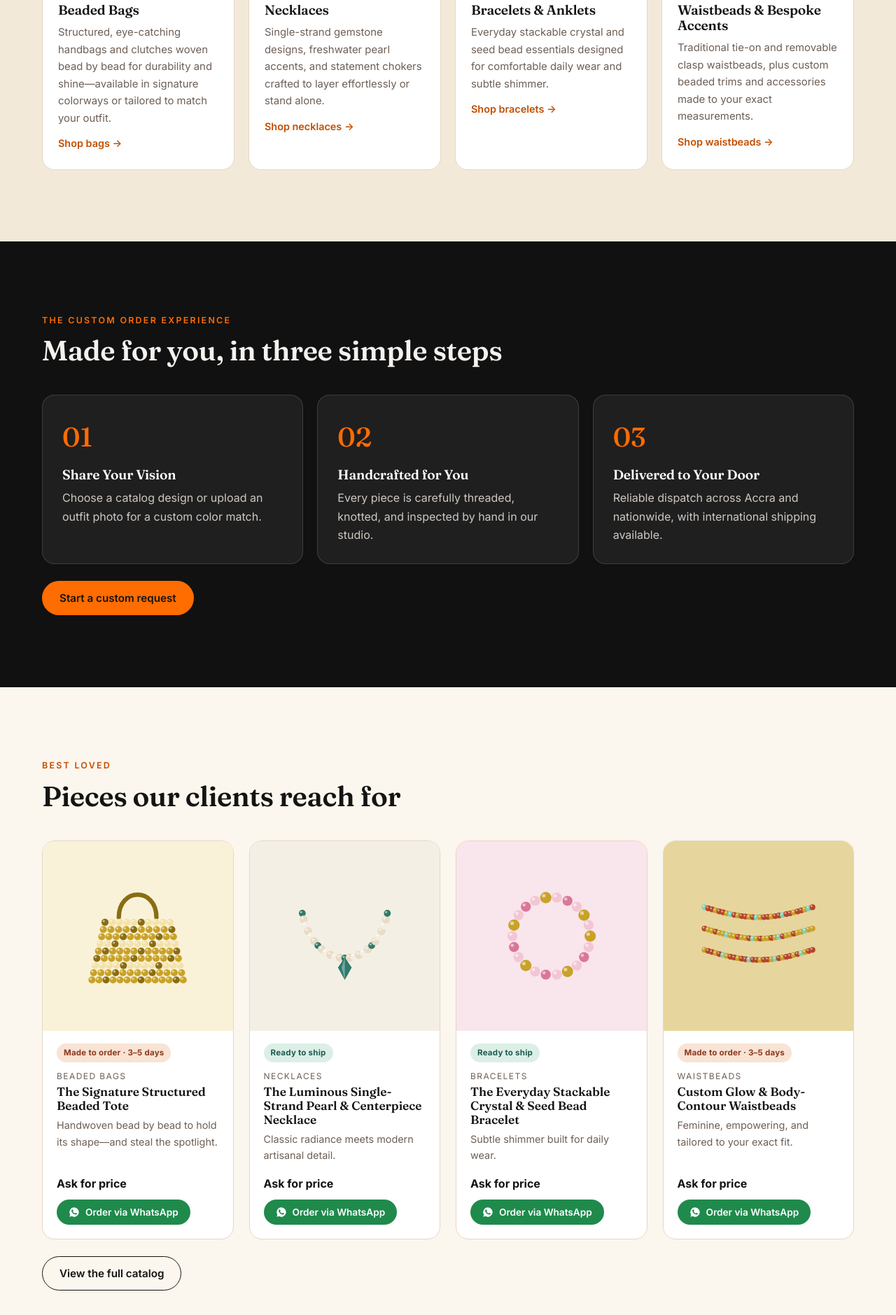
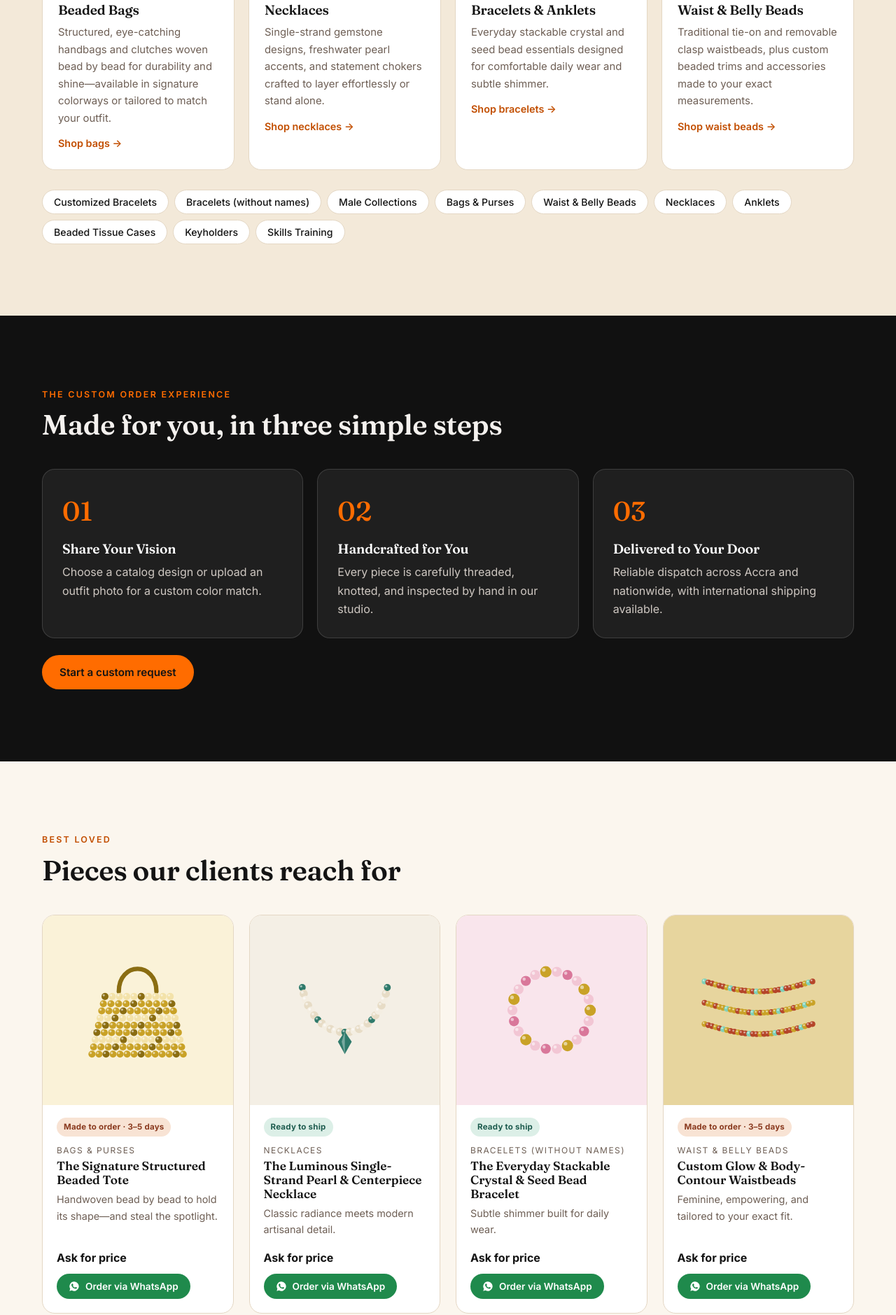
Before and after one commit to hwbutias/Jessy-s-Beads-Collection, a plain HTML site: page index.html in a window 1280 px wide. Shown: the part 1272-3151 px from the top of the page at 70% size. Drawn offline with Linux system fonts and the light colour scheme.

Commit message:
Match shop categories to WhatsApp catalog collections
Adds Customized Bracelets, Male Collections, Beaded Tissue Cases and
Keyholders, renames categories to match, links Skills Training to the
workshops page, and adds a name/letters field to the custom builder.

Co-Authored-By: Claude Opus 5.5 <noreply@anthropic.com>
Claude-Session: https://claude.ai/code/session_01UDzKTreDhPfKwv7FEds9k7

```diff
--- a/css/styles.css
+++ b/css/styles.css
@@ -140,6 +140,8 @@ p { margin: 0 0 1em; }
 .shop-toolbar { display: flex; flex-wrap: wrap; justify-content: space-between; gap: 16px; align-items: center; margin-bottom: 28px; }
 .chips { display: flex; flex-wrap: wrap; gap: 8px; }
 .chip { border: 1.5px solid var(--line); background: #fff; border-radius: 999px; padding: 8px 16px; font: 500 0.88rem var(--sans); cursor: pointer; color: var(--ink); }
+a.chip { text-decoration: none; display: inline-block; }
+a.chip:hover { border-color: var(--ink); }
 .chip[aria-pressed="true"] { background: var(--ink); color: var(--cream); border-color: var(--ink); }
 .select { padding: 10px 14px; border-radius: 12px; border: 1.5px solid var(--line); font: inherit; background: #fff; color: var(--ink); }
 .empty { grid-column: 1 / -1; color: var(--muted); }
--- a/index.html
+++ b/index.html
@@ -67,9 +67,10 @@
           </a>
           <a class="collection-card" href="shop.html#waistbeads">
             <div class="art" style="--tint:#f6e1d8" data-art="waistbeads" data-palette="#b5452a,#c9a227,#7fd1b9"></div>
-            <div><h3>Waistbeads &amp; Bespoke Accents</h3><p>Traditional tie-on and removable clasp waistbeads, plus custom beaded trims and accessories made to your exact measurements.</p><span class="more">Shop waistbeads →</span></div>
+            <div><h3>Waist &amp; Belly Beads</h3><p>Traditional tie-on and removable clasp waistbeads, plus custom beaded trims and accessories made to your exact measurements.</p><span class="more">Shop waist beads →</span></div>
           </a>
         </div>
+        <div class="chips" id="all-collections" style="margin-top:28px"></div>
       </div>
     </section>
 
--- a/js/main.js
+++ b/js/main.js
@@ -52,6 +52,7 @@
           <div>
             <p class="footer-title">Shop</p>
             ${Object.entries(CATEGORIES).map(([k, c]) => `<a href="shop.html#${k}">${c.label}</a>`).join("")}
+            <a href="workshops.html">Skills Training</a>
           </div>
           <div>
             <p class="footer-title">Help</p>
@@ -121,8 +122,29 @@
           out += bead(x, y, 5.6, (row + i) % 5 === 0 ? c(2) : c((row % 3 === 0) ? 1 : 0));
         }
       }
+    } else if (kind === "name") {
+      const n = 22;
+      for (let i = 0; i < n; i++) {
+        const t = (2 * Math.PI * i) / n;
+        if (i >= 3 && i <= 8) continue; // letter tiles sit at the bottom of the ring
+        out += bead(100 + 64 * Math.cos(t), 100 + 64 * Math.sin(t), 8, i % 4 === 0 ? c(2) : c(i % 2));
+      }
+      "YSSEJ".split("").forEach((ch, k) => { // placed right-to-left along the bottom, so it reads JESSY
+        const t = (2 * Math.PI * (3.5 + k)) / n, x = 100 + 64 * Math.cos(t), y = 100 + 64 * Math.sin(t);
+        out += `<rect x="${(x - 9).toFixed(1)}" y="${(y - 9).toFixed(1)}" width="18" height="18" rx="3" fill="#fff" stroke="${c(2)}" stroke-width="1.5"/>` +
+          `<text x="${x.toFixed(1)}" y="${(y + 4.5).toFixed(1)}" text-anchor="middle" font-family="Inter, sans-serif" font-weight="700" font-size="12" fill="${c(2)}">${ch}</text>`;
+      });
+    } else if (kind === "tissue") {
+      for (let row = 0; row < 8; row++) {
+        for (let i = 0; i < 13; i++) {
+          const x = 34 + i * 11, y = 74 + row * 11;
+          if (row === 0 && i >= 4 && i <= 8) continue; // tissue slot
+          out += bead(x, y, 5.4, (row + i) % 6 === 0 ? c(2) : c(row % 3 === 0 ? 1 : 0));
+        }
+      }
+      out += `<path d="M84 72 C88 48 112 48 116 72" fill="#fff" stroke="${c(2)}" stroke-width="1.5"/>`;
     } else {
-      // custom: keychain / charm cluster
+      // keyholder / charm cluster
       out += `<circle cx="100" cy="40" r="16" fill="none" stroke="${c(2)}" stroke-width="4"/>`;
       [[-34, 0], [0, 1], [34, 2]].forEach(([dx, k]) => {
         for (let i = 0; i < 9; i++) out += bead(100 + dx * (i / 8), 64 + i * 12, i === 8 ? 9 : 6, i === 8 ? c(k + 1) : c(k));
@@ -202,10 +224,12 @@
     const filters = $("#category-filters");
     filters.innerHTML = [["all", "All pieces"], ...Object.entries(CATEGORIES).map(([k, c]) => [k, c.label])]
       .map(([k, l]) => `<button class="chip" data-cat="${k}" aria-pressed="${k === cat}">${l}</button>`)
-      .join("");
+      .join("") + `<a class="chip" href="workshops.html">Skills Training →</a>`;
 
     function render() {
-      const items = PRODUCTS.filter((p) => (cat === "all" || p.category === cat) && (status === "all" || p.status === status));
+      const order = Object.keys(CATEGORIES);
+      const items = PRODUCTS.filter((p) => (cat === "all" || p.category === cat) && (status === "all" || p.status === status))
+        .sort((a, b) => order.indexOf(a.category) - order.indexOf(b.category));
       grid.innerHTML = items.length
         ? items.map(productCard).join("")
         : `<p class="empty">Nothing here yet in this filter—<a href="custom.html">request a custom piece</a> instead.</p>`;
@@ -220,6 +244,13 @@
     });
     $("#status-filter").addEventListener("change", (e) => { status = e.target.value; render(); });
     render();
+  }
+
+  function initCollectionChips() {
+    const el = $("#all-collections");
+    if (!el) return;
+    el.innerHTML = Object.entries(CATEGORIES).map(([k, c]) => `<a class="chip" href="shop.html#${k}">${c.label}</a>`).join("") +
+      `<a class="chip" href="workshops.html">Skills Training</a>`;
   }
 
   function initFeatured() {
@@ -254,6 +285,10 @@
     bracelets: { label: "Wrist measurement (inches)", placeholder: "e.g. 6.75", unit: "in" },
     anklets: { label: "Ankle measurement (inches)", placeholder: "e.g. 9.5", unit: "in" },
     waistbeads: { label: "Waist measurement (inches)", placeholder: "e.g. 32", unit: "in" },
+    "custom-bracelets": { label: "Wrist measurement (inches)", placeholder: "e.g. 6.75", unit: "in" },
+    mens: { label: "Wrist measurement (inches)", placeholder: "e.g. 8", unit: "in" },
+    "tissue-cases": { label: "Tissue box size", placeholder: "e.g. standard rectangle, or L × W × H", unit: "" },
+    keyholders: { label: "Quantity", placeholder: "e.g. 1, or 50 for an event", unit: "" },
     trim: { label: "Measurements / quantity", placeholder: "e.g. 40 inches of neckline trim", unit: "" },
   };
 
@@ -265,7 +300,7 @@
       `<label class="swatch"><input type="checkbox" name="colors" value="${n}"><span style="--c:${hex}"></span><em>${n}</em></label>`
     ).join("");
 
-    const item = $("#item", form), closureRow = $("#closure-row"), fit = $("#fit-label"), fitInput = $("#fit", form);
+    const item = $("#item", form), closureRow = $("#closure-row"), nameRow = $("#name-row"), fit = $("#fit-label"), fitInput = $("#fit", form);
     const preview = $("#builder-preview");
     function sync() {
       const v = item.value;
@@ -273,8 +308,9 @@
       fit.textContent = f.label;
       fitInput.placeholder = f.placeholder;
       closureRow.hidden = v !== "waistbeads";
+      nameRow.hidden = v !== "custom-bracelets" && v !== "keyholders";
       const picked = $$("input[name=colors]:checked", sw).map((i) => SWATCHES.find((s) => s[0] === i.value)[1]);
-      const art = { bags: "bag", necklaces: "necklace", bracelets: "bracelet", anklets: "anklet", waistbeads: "waistbeads", trim: "custom" }[v] || "custom";
+      const art = (CATEGORIES[v] && CATEGORIES[v].art) || "custom";
       preview.innerHTML = beadArt(art, picked.length ? picked : undefined);
     }
     const qp = new URLSearchParams(location.search).get("item");
@@ -298,6 +334,7 @@
         "Hello Jessy’s Beads Collection! I’d like a custom piece:",
         `• Item: ${label}`,
         colors.length ? `• Colors: ${colors.join(", ")}` : null,
+        !nameRow.hidden && d.get("lettering") ? `• Name / letters: ${d.get("lettering")}` : null,
         d.get("fit") ? `• ${fit.textContent}: ${d.get("fit")}` : null,
         item.value === "waistbeads" ? `• Closure: ${d.get("closure")}` : null,
         d.get("occasion") ? `• Occasion / date needed: ${d.get("occasion")}` : null,
@@ -353,6 +390,7 @@
     renderChrome();
     hydrateArt();
     initFeatured();
+    initCollectionChips();
     initShop();
     initDialog();
     initBuilder();
--- a/js/products.js
+++ b/js/products.js
@@ -1,21 +1,84 @@
 /*
  * Product catalog. Add, remove or edit items here.
- *  - category: bags | necklaces | bracelets | anklets | waistbeads | custom
+ *  - category: one of the keys in CATEGORIES below (they mirror the WhatsApp catalog collections)
  *  - status:   "ready" (ready-to-ship) or "made" (made-to-order)
  *  - price:    a number in SITE.currency, or null to show "Ask for price"
  *  - palette:  bead colours used for the illustration (swap for a photo via `image`)
  *  - image:    optional path to a real product photo, e.g. "images/clutch-gold.jpg"
  */
 window.CATEGORIES = {
-  bags: { label: "Beaded Bags", art: "bag" },
+  "custom-bracelets": { label: "Customized Bracelets", art: "name" },
+  bracelets: { label: "Bracelets (without names)", art: "bracelet" },
+  mens: { label: "Male Collections", art: "bracelet" },
+  bags: { label: "Bags & Purses", art: "bag" },
+  waistbeads: { label: "Waist & Belly Beads", art: "waistbeads" },
   necklaces: { label: "Necklaces", art: "necklace" },
-  bracelets: { label: "Bracelets", art: "bracelet" },
   anklets: { label: "Anklets", art: "anklet" },
-  waistbeads: { label: "Waistbeads", art: "waistbeads" },
-  custom: { label: "Bespoke & Custom", art: "custom" },
+  "tissue-cases": { label: "Beaded Tissue Cases", art: "tissue" },
+  keyholders: { label: "Keyholders", art: "custom" },
 };
 
 window.PRODUCTS = [
+  {
+    id: "name-bracelet",
+    name: "The Customized Name Bracelet",
+    category: "custom-bracelets",
+    status: "made",
+    price: null,
+    tagline: "Your name, your word, your colors—beaded just for you.",
+    description:
+      "Spell out a name, initials, a date or a meaningful word in letter beads, framed by seed beads and crystals in the colors you choose. A personal keepsake for yourself, and a thoughtful gift for birthdays, bridal parties and best friends.",
+    details: [
+      ["Materials", "Letter beads, glass seed beads, faceted crystal accents, stretch cord or tarnish-resistant clasp"],
+      ["How to Order", "Send the name or word, your colors and your wrist measurement (standard 6.5\"–7.5\")"],
+    ],
+    palette: ["#ff6c00", "#f3e2a9", "#141414"],
+  },
+  {
+    id: "mens-bracelet",
+    name: "The Men’s Beaded Bracelet",
+    category: "mens",
+    status: "made",
+    price: null,
+    tagline: "Clean, bold beadwork made for him.",
+    description:
+      "Bracelets for men in deeper tones and larger beads—understated enough for every day, with a finish that holds up to daily wear. Wear one alone or pair two for a stack.",
+    details: [
+      ["Materials", "Larger glass, stone-look or matte beads, high-elasticity stretch cord or secure clasp"],
+      ["Sizing", "Custom-fitted to your wrist measurement"],
+    ],
+    palette: ["#141414", "#6b4a2b", "#c9a227"],
+  },
+  {
+    id: "tissue-case",
+    name: "The Beaded Tissue Case",
+    category: "tissue-cases",
+    status: "made",
+    price: null,
+    tagline: "An everyday essential, dressed in beads.",
+    description:
+      "A structured beaded cover for your tissue box that turns a table, car dashboard or vanity into a statement. Woven bead by bead in your choice of colors to match your home, office or event décor.",
+    details: [
+      ["Materials", "Crystal/acrylic beads on reinforced thread, woven to hold its shape"],
+      ["Customization", "Choose your colors or pattern; tell us the size of your tissue box"],
+    ],
+    palette: ["#ff6c00", "#f3e2a9", "#141414"],
+  },
+  {
+    id: "keyholder",
+    name: "The Beaded Keyholder",
+    category: "keyholders",
+    status: "made",
+    price: null,
+    tagline: "A little beadwork you carry every day.",
+    description:
+      "Handmade beaded keyholders and charms in your colors, with initials or names on request. Perfect for gifts, party favors and branded giveaways for your business or event.",
+    details: [
+      ["Materials", "Glass and acrylic beads, letter beads on request, sturdy metal key ring"],
+      ["Bulk Orders", "Available in sets for events, souvenirs and brands—message us with quantities"],
+    ],
+    palette: ["#ff6c00", "#f3e2a9", "#141414"],
+  },
   {
     id: "signature-tote",
     name: "The Signature Structured Beaded Tote",
@@ -136,18 +199,4 @@ window.PRODUCTS = [
     ],
     palette: ["#b5452a", "#c9a227", "#7fd1b9"],
   },
-  {
-    id: "bespoke",
-    name: "Bespoke Beaded Accessories & Custom Orders",
-    category: "custom",
-    status: "made",
-    price: null,
-    tagline: "Your vision, brought to life bead by bead.",
-    description:
-      "Looking for a coordinated jewelry set, bridal party accessories, custom beaded apparel trims, or keychains and phone charms? Share your theme, colors, or inspiration photos, and we will design a cohesive, one-of-a-kind piece tailored specifically for your event or brand.",
-    details: [
-      ["Custom Process", "Direct consultation via WhatsApp, bead color approval before assembly, and progress updates"],
-    ],
-    palette: ["#6c5a9e", "#d9779a", "#c9a227"],
-  },
 ];
```
Also changed, not shown: custom.html (+12 -4 lines).
